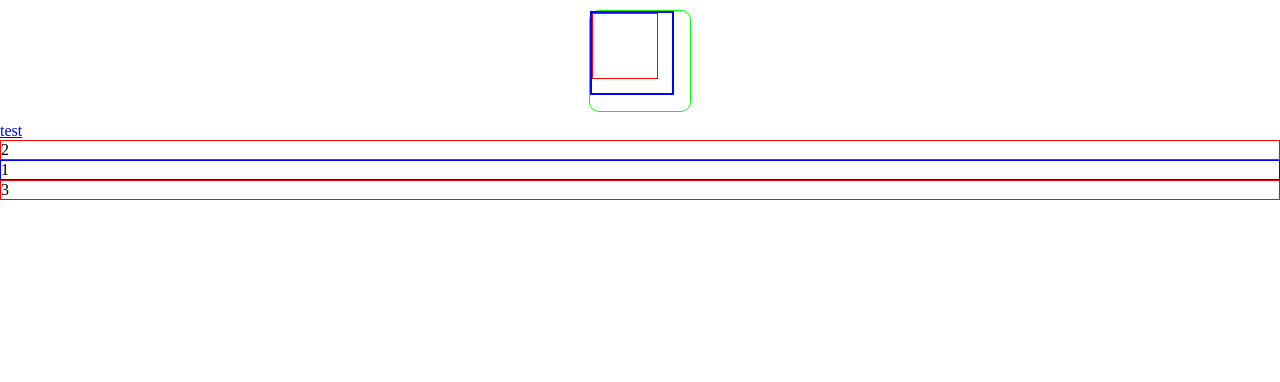
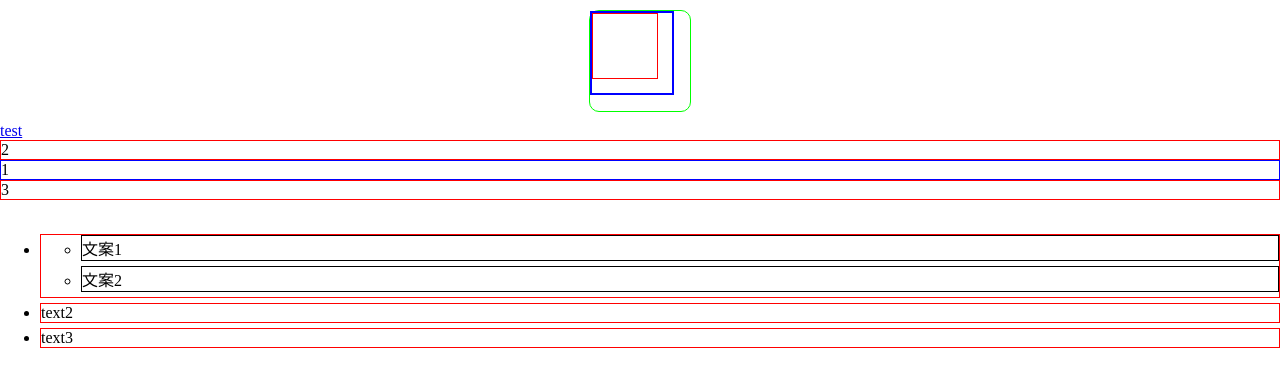
Before and after one commit to duzhongbo/css-selector, a plain HTML site: page index.html in a window 1280 px wide. Drawn offline with Linux system fonts and the light colour scheme.

Commit message:
子选择器

```diff
--- a/index.html
+++ b/index.html
@@ -45,6 +45,14 @@ body{
 .box3+.box4{
 	border: 1px #00f solid;
 }
+/*8、子选择器（直接子元素，不含间接子元素），兼容ie6*/
+.ul1 li{
+	margin-bottom: 5px;
+	border: 1px #000 solid;
+}
+.ul1>li{
+	border: 1px #f00 solid;
+}
 
 </style>
 
@@ -62,6 +70,18 @@ body{
 <div class="box4">1</div>
 <div class="box5">3</div>
 
+<br>
+
+<ul class="ul1">
+	<li>
+		<ul>
+			<li>文案1</li>
+			<li>文案2</li>
+		</ul>
+	</li>
+	<li>text2</li>
+	<li>text3</li>
+</ul>
 
 </body>
 </html>
```
